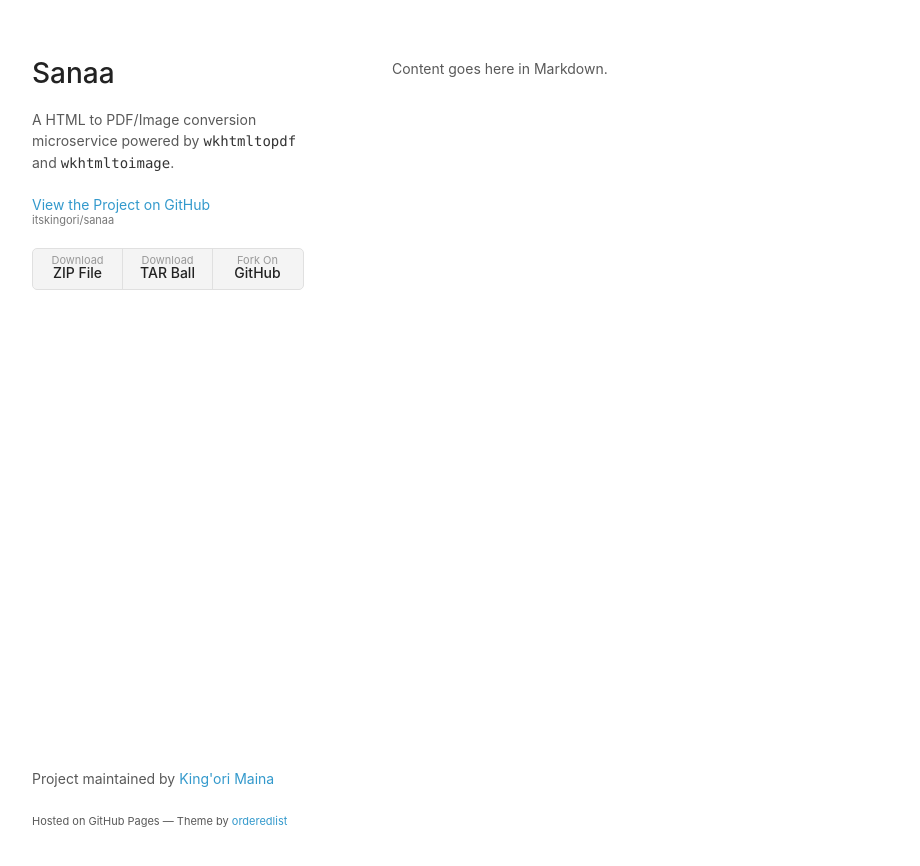
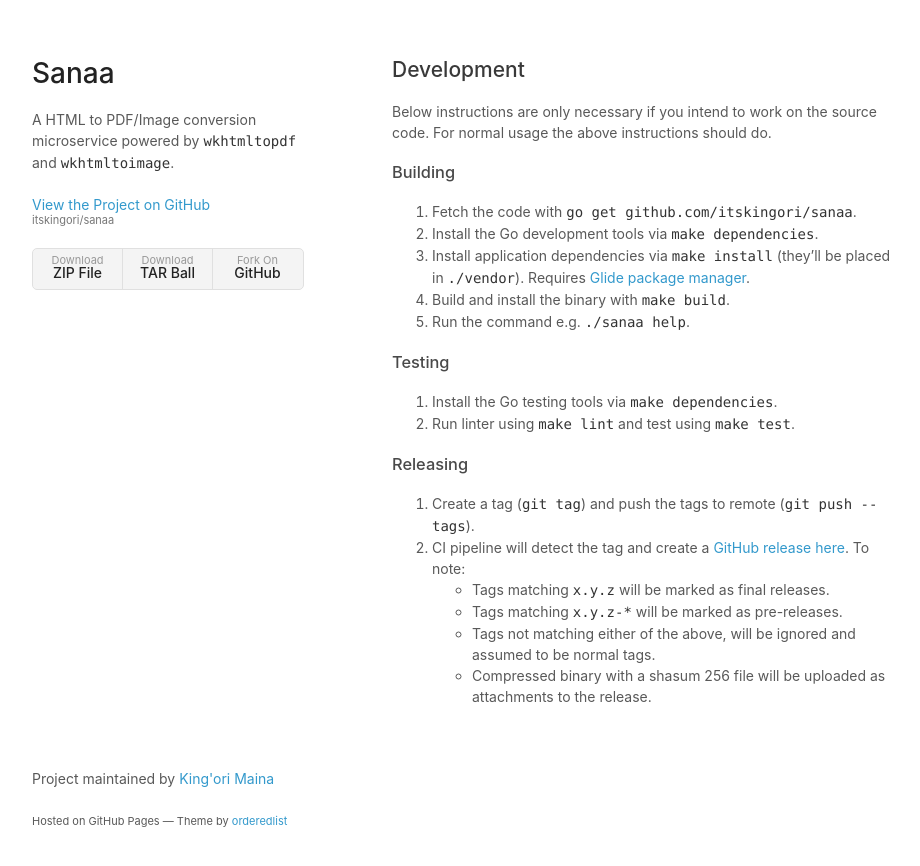
Before and after one commit to itskingori/sanaa, a Jekyll site: the page built from docs/index.md, in a window 1280 px wide. Shown: the top 866 px of the page, without its empty margins (178-1098 px from the left). Built offline with Jekyll 4.4.1, drawn with Linux system fonts in a browser that asks for light colours.

Commit message:
Add notes on development

```diff
--- a/docs/index.md
+++ b/docs/index.md
@@ -3,4 +3,36 @@
 layout: default
 ---
 
-Content goes here in Markdown.
+## Development
+
+Below instructions are only necessary if you intend to work on the source code.
+For normal usage the above instructions should do.
+
+### Building
+
+1. Fetch the code with `go get github.com/itskingori/sanaa`.
+1. Install the Go development tools via `make dependencies`.
+1. Install application dependencies via `make install` (they'll be placed in
+   `./vendor`). Requires [Glide package manager][glide].
+1. Build and install the binary with `make build`.
+1. Run the command e.g. `./sanaa help`.
+
+### Testing
+
+1. Install the Go testing tools via `make dependencies`.
+1. Run linter using `make lint` and test using `make test`.
+
+### Releasing
+
+1. Create a tag (`git tag`) and push the tags to remote (`git push --tags`).
+2. CI pipeline will detect the tag and create a [GitHub release here][releases].
+   To note:
+   * Tags matching `x.y.z` will be marked as final releases.
+   * Tags matching `x.y.z-*` will be marked as pre-releases.
+   * Tags not matching either of the above, will be ignored and assumed to be
+     normal tags.
+   * Compressed binary with a shasum 256 file will be uploaded as attachments to
+     the release.
+
+[glide]: https://github.com/Masterminds/glide
+[releases]: https://github.com/itskingori/sanaa/releases
```
